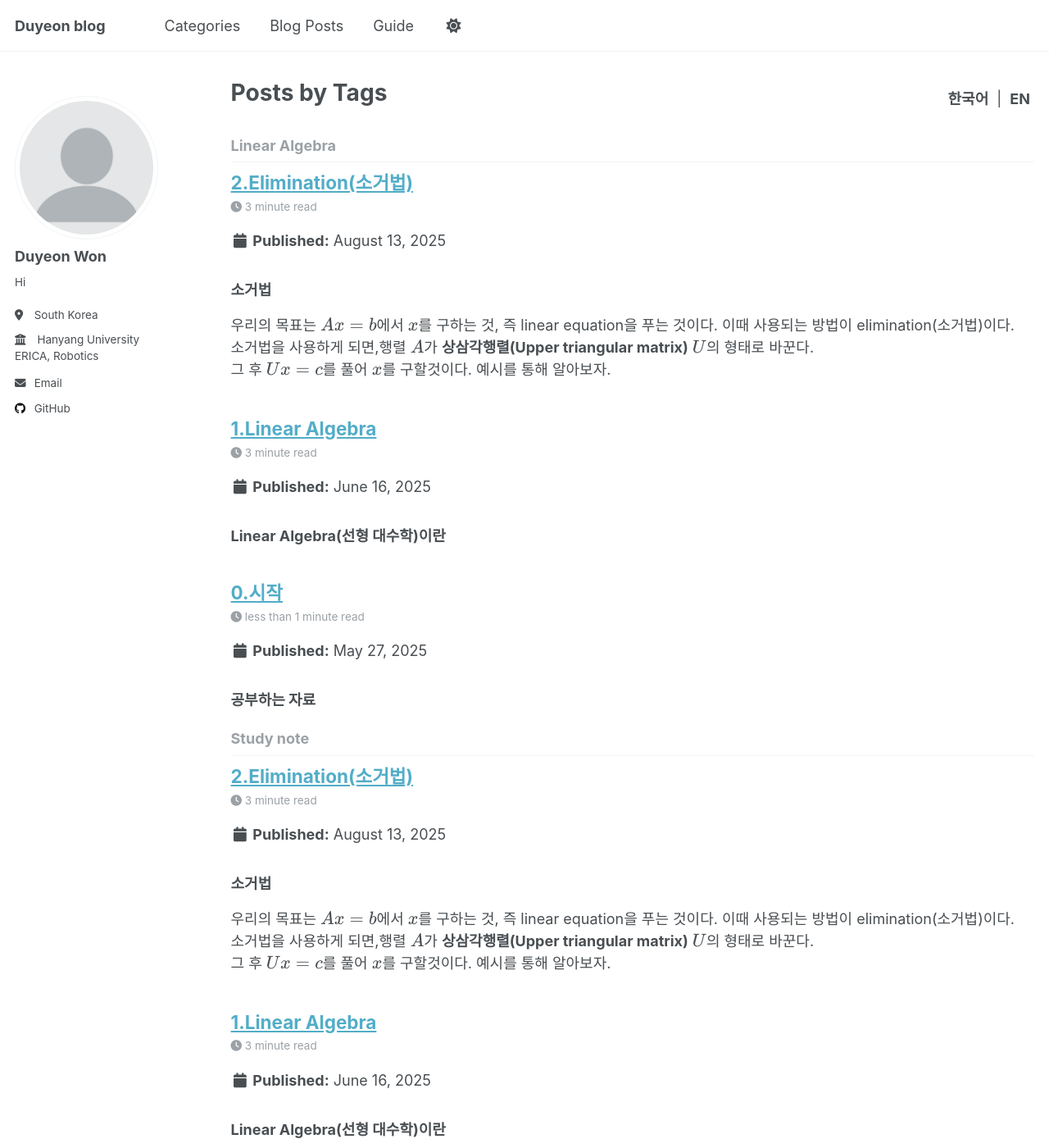
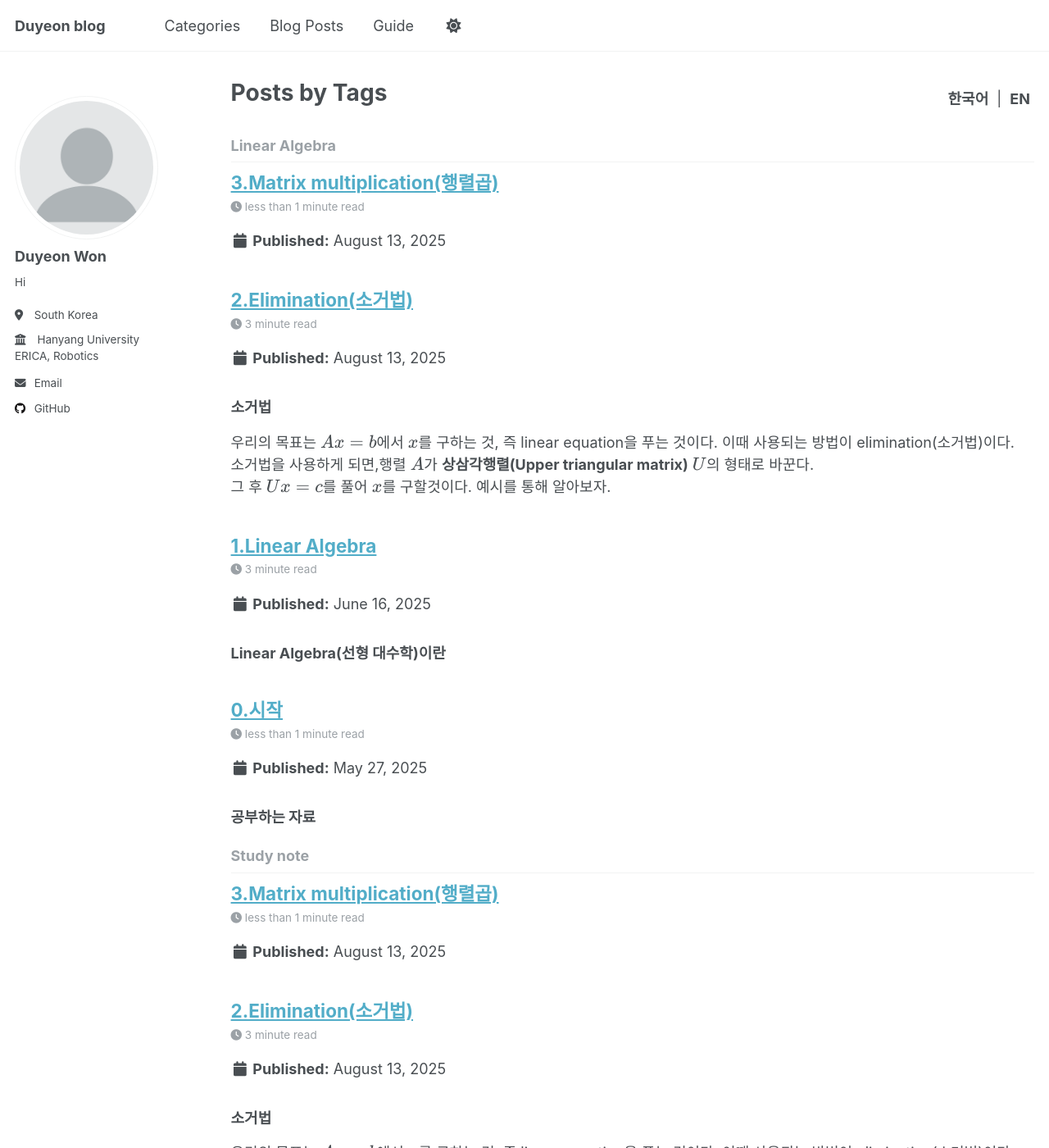
Before and after one commit to dy0221/dy0221.github.io, a Jekyll site: the page built from _pages/tag-kr.html, in a window 1280 px wide and 1400 px high. Shown: the whole window at 82% size. Built offline with Jekyll 4.4.1, drawn with Linux system fonts in a browser that asks for light colours; some of the changed text lies outside the part shown.

Commit message:
docs: 08/13 id 바꿈

```diff
--- /dev/null
+++ b/_posts/linear_algebra/kr/2025-08-13-linear-algebra-3-kr.md
@@ -0,0 +1,14 @@
+---
+title: '3.Matrix multiplication(행렬곱)'
+date: 2025-08-13
+permalink: /posts/2025/08/matrix-multiplication-kr/
+tags:
+  - Study note
+  - Linear Algebra
+  - kr
+
+parent_category: Math Notes
+category: Linear Algebra
+lang: kr
+slug_id: Linear Algebra/Matrix multiplication
+---
```
Also changed, not shown: _posts/linear_algebra/kr/2025-06-17-linear-algebra-2-kr.md (+1 -1 lines).
